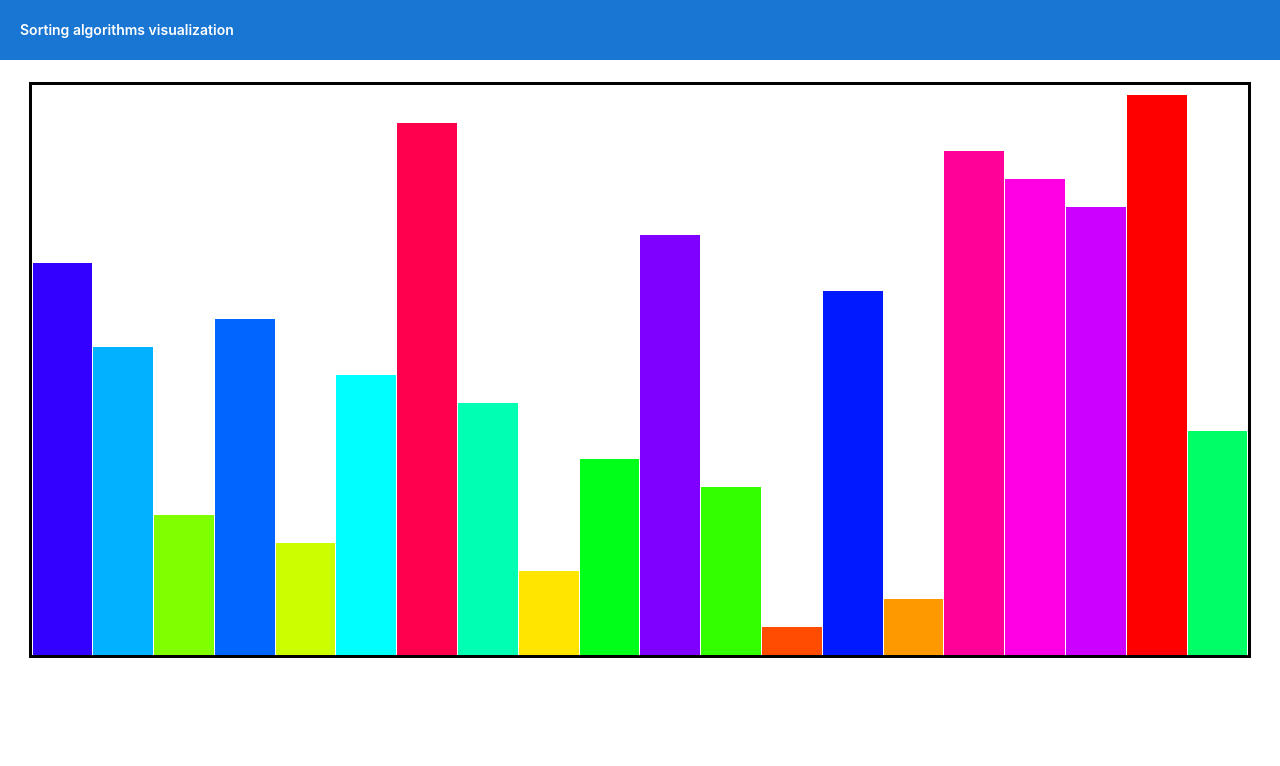
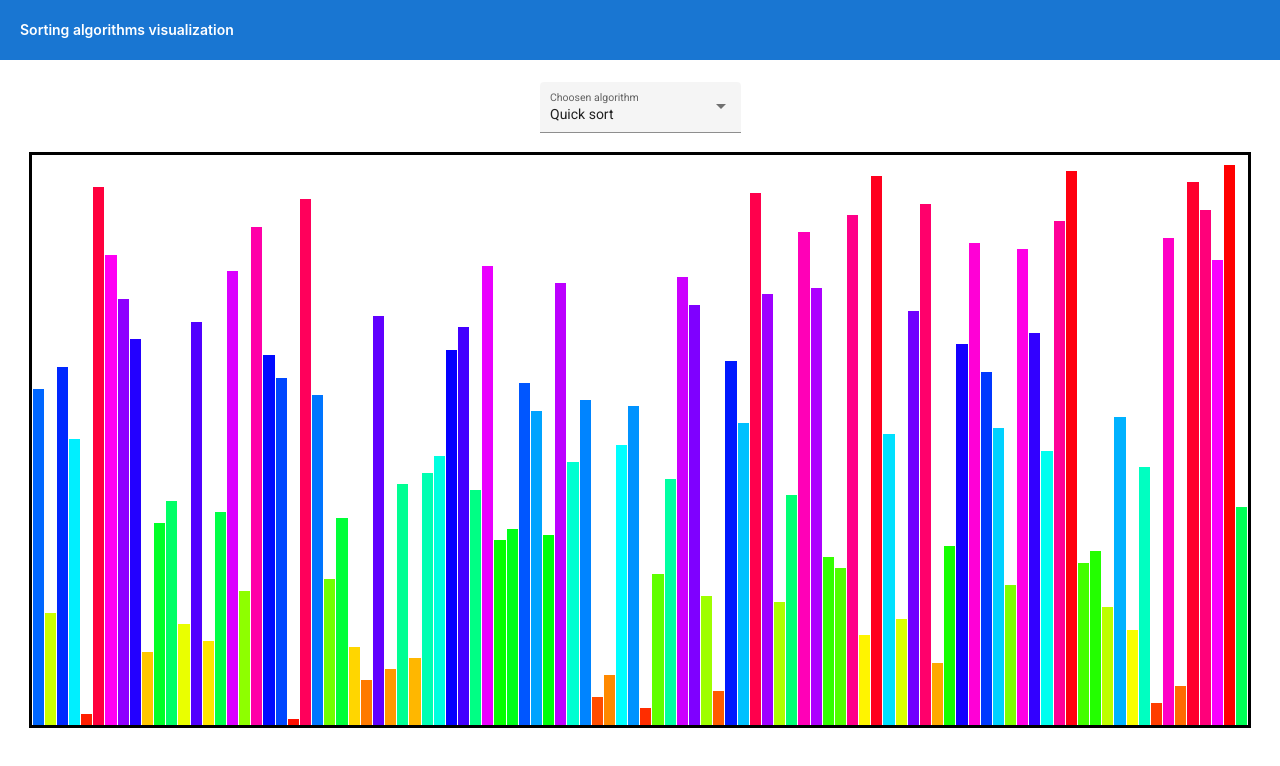
Before and after one commit to AdamZych333/Sorting-algorithms-visualization, an Angular app: page / in a window 1280 px wide. Shown: the top 766 px of the page. Built offline with nearby package versions, Linux system fonts and the light colour scheme.

Commit message:
added menu component

```diff
--- a/src/app/app.component.html
+++ b/src/app/app.component.html
@@ -4,5 +4,6 @@
 </div>
 
 <div class="content" role="main">
+  <app-menu></app-menu>
   <app-board></app-board>
 </div>
--- /dev/null
+++ b/src/app/menu/menu.component.html
@@ -0,0 +1,8 @@
+<mat-form-field appearance="fill">
+    <mat-label>Choosen algorithm</mat-label>
+    <mat-select [(ngModel)]="selectedAlgorithm" name="algorithm">
+      <mat-option *ngFor="let algorithm of algorithms" [value]="algorithm">
+        {{algorithm.viewValue}}
+      </mat-option>
+    </mat-select>
+</mat-form-field>
--- /dev/null
+++ b/src/app/menu/menu.component.ts
@@ -0,0 +1,20 @@
+import { Component } from '@angular/core';
+import { Algorithm } from '../utils/select-option';
+
+@Component({
+  selector: 'app-menu',
+  templateUrl: './menu.component.html',
+  styleUrls: ['./menu.component.sass']
+})
+export class MenuComponent {
+  algorithms: Algorithm[] = [
+    new Algorithm('quicksort', 'Quick sort', () => {}),
+    new Algorithm('selectsort', 'Select sort', () => {})
+  ];
+  selectedAlgorithm: Algorithm;
+
+  constructor() {
+    this.selectedAlgorithm = this.algorithms[0];
+   }
+
+}
--- a/src/app/records.service.ts
+++ b/src/app/records.service.ts
@@ -5,7 +5,7 @@ import { Record } from './utils/record';
   providedIn: 'root'
 })
 export class RecordsService {
-  size: number = 20;
+  size: number = 100;
   records: Record[] = []
 
   constructor() {
--- /dev/null
+++ b/src/app/utils/select-option.ts
@@ -0,0 +1,3 @@
+export class Algorithm{
+    constructor(public value: string, public viewValue: string, public execute: () => void){}
+}
```
Also changed, not shown: src/app/app.module.ts (+12 -2 lines), src/app/menu/menu.component.sass (added), 1 other file (tests, documents, lock files or other folders).
